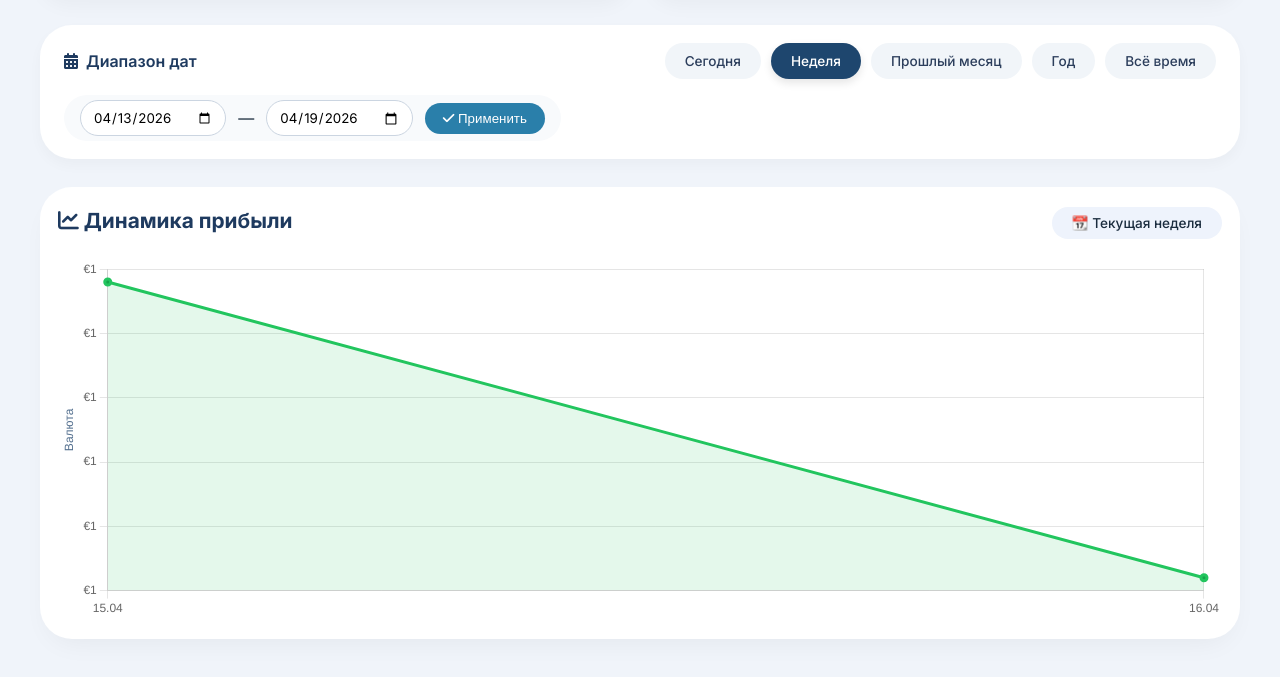
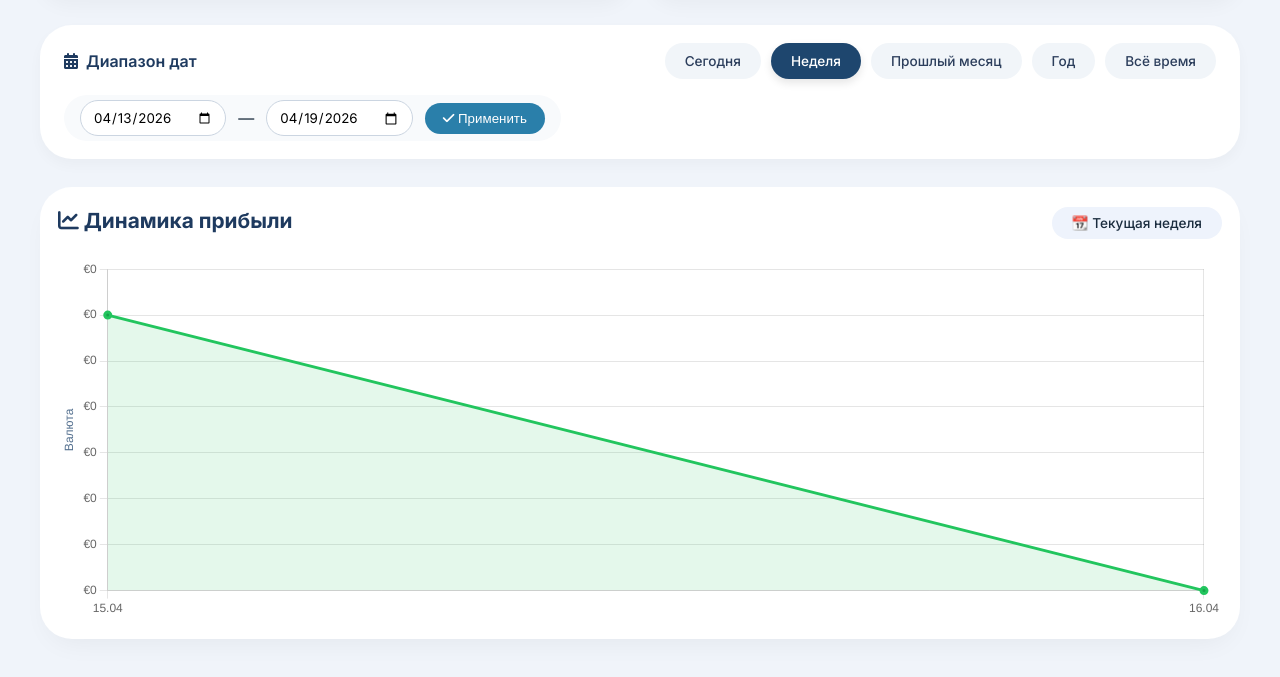
Before and after one commit to tlmc-web/tlmc-web.github.io, a plain HTML site: page index.html in a window 1280 px wide. Shown: the part 231-908 px from the top of the page. Drawn offline with nearby package versions, Linux system fonts and the light colour scheme.

Commit message:
Update index.html

```diff
--- a/index.html
+++ b/index.html
@@ -398,8 +398,8 @@
     // ========== 📊 НАЧАЛЬНЫЕ ДАННЫЕ - ТОЛЬКО ЕВРО ==========
     // Просто меняй суммы (уже в евро) в массиве ниже!
     const DEFAULT_INCOMES = [
-        { id: 1, amount: 1.14, dateISO: "2026-04-15" },
-        { id: 2, amount: 0.91, dateISO: "2026-04-16" },
+        { id: 1, amount: 0.14, dateISO: "2026-04-15" },
+        { id: 2, amount: 0.11, dateISO: "2026-04-16" },
     ];
     // =====================================================
 
```
